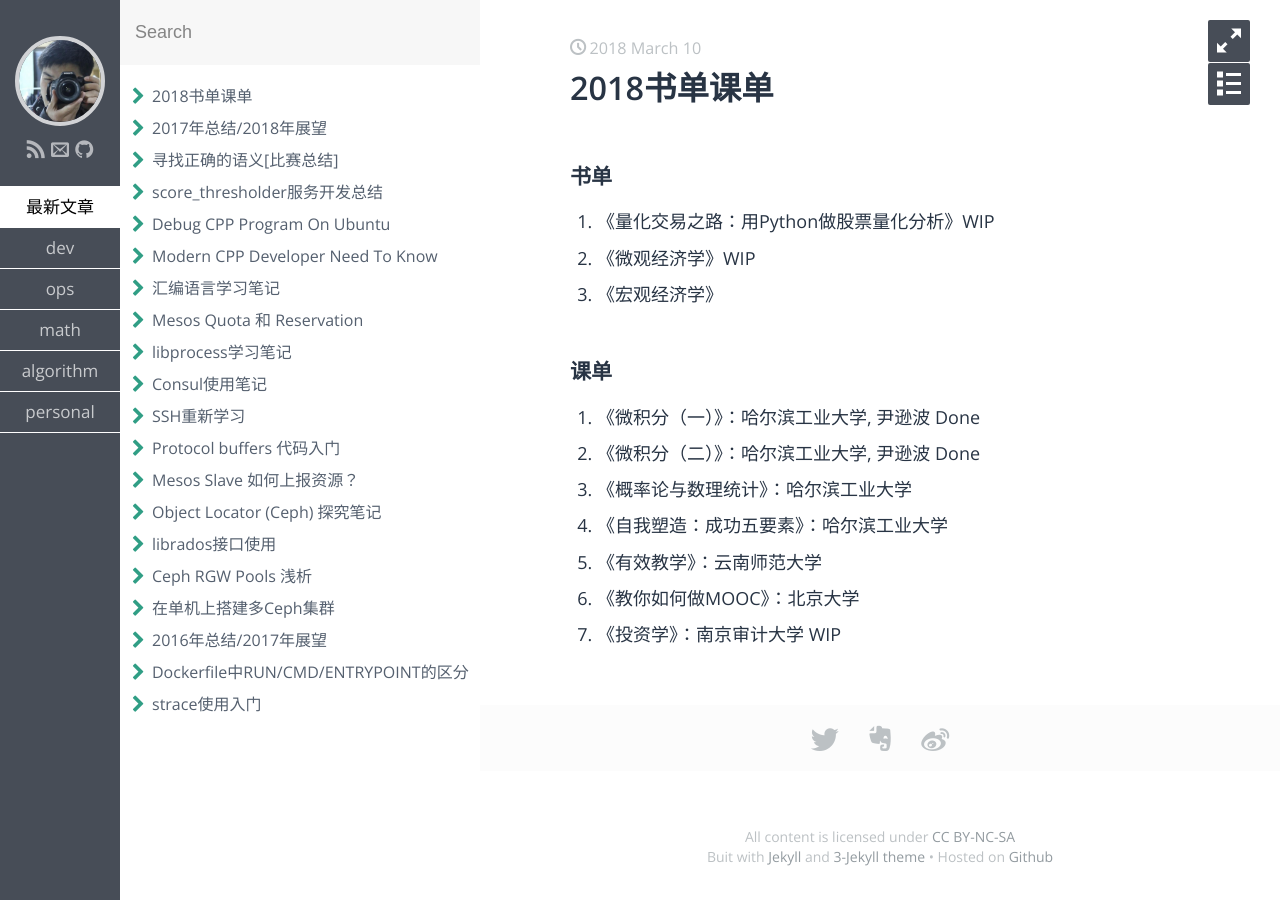
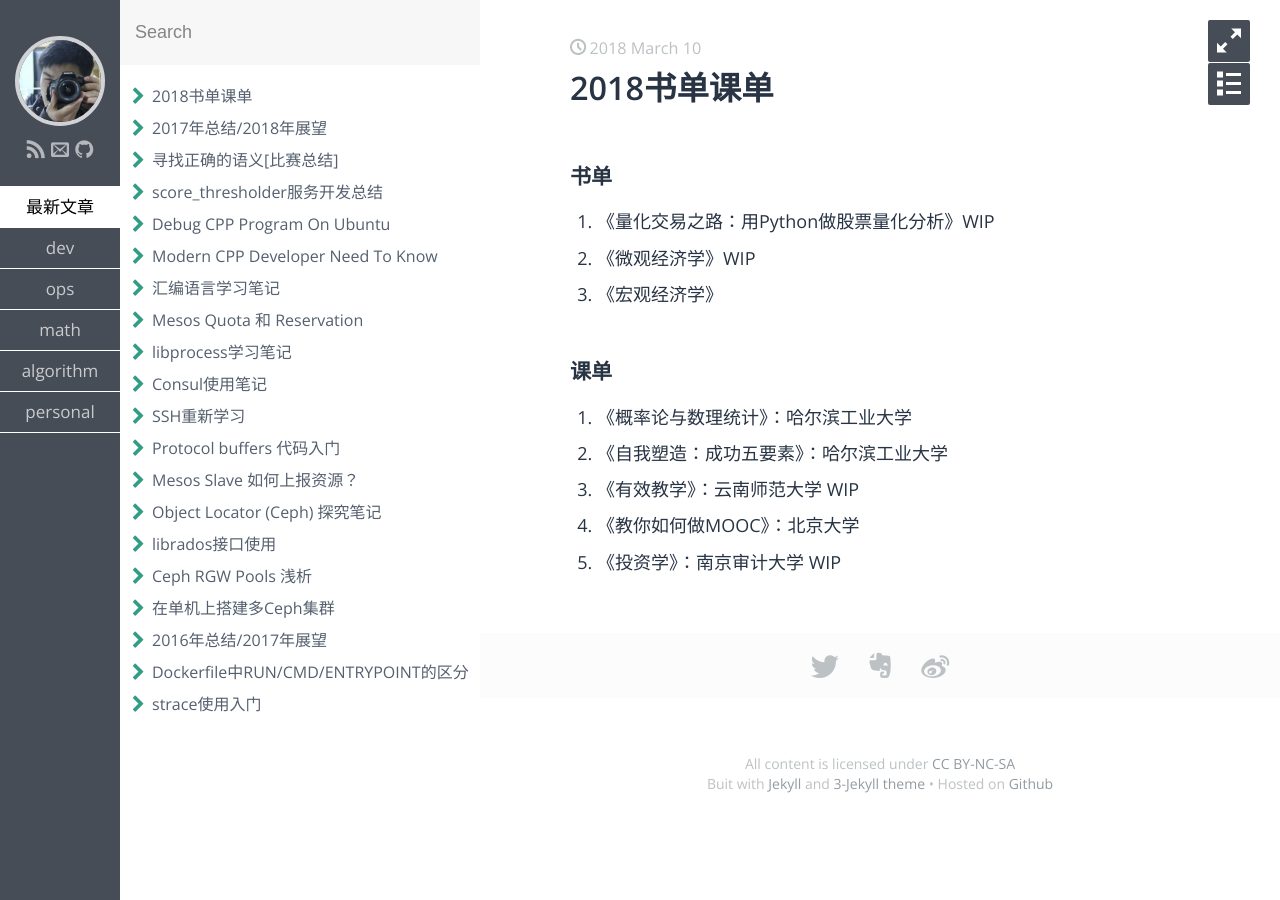
Before and after one commit to Jacco-su/IvanJobs.github.io, a Jekyll site: the page built from _posts/2018-03-10-books-to-read-courses-to-follow.markdown, in a window 1280 px wide. Built offline with Jekyll 4.4.1, drawn with Linux system fonts in a browser that asks for light colours; some web fonts are replaced; comment, search, counter and statistics services are not loaded.

Commit message:
refine books to read

```diff
--- a/_posts/2018-03-10-books-to-read-courses-to-follow.markdown
+++ b/_posts/2018-03-10-books-to-read-courses-to-follow.markdown
@@ -11,10 +11,8 @@ categories: personal
 
 
 ### 课单
-1. 《微积分（一）》：哈尔滨工业大学, 尹逊波 Done
-2. 《微积分（二）》：哈尔滨工业大学, 尹逊波 Done
-3. 《概率论与数理统计》：哈尔滨工业大学
-4. 《自我塑造：成功五要素》：哈尔滨工业大学
-5. 《有效教学》：云南师范大学
-6. 《教你如何做MOOC》：北京大学
-7. 《投资学》：南京审计大学 WIP
+1. 《概率论与数理统计》：哈尔滨工业大学
+2. 《自我塑造：成功五要素》：哈尔滨工业大学
+3. 《有效教学》：云南师范大学 WIP
+4. 《教你如何做MOOC》：北京大学
+5. 《投资学》：南京审计大学 WIP
```
